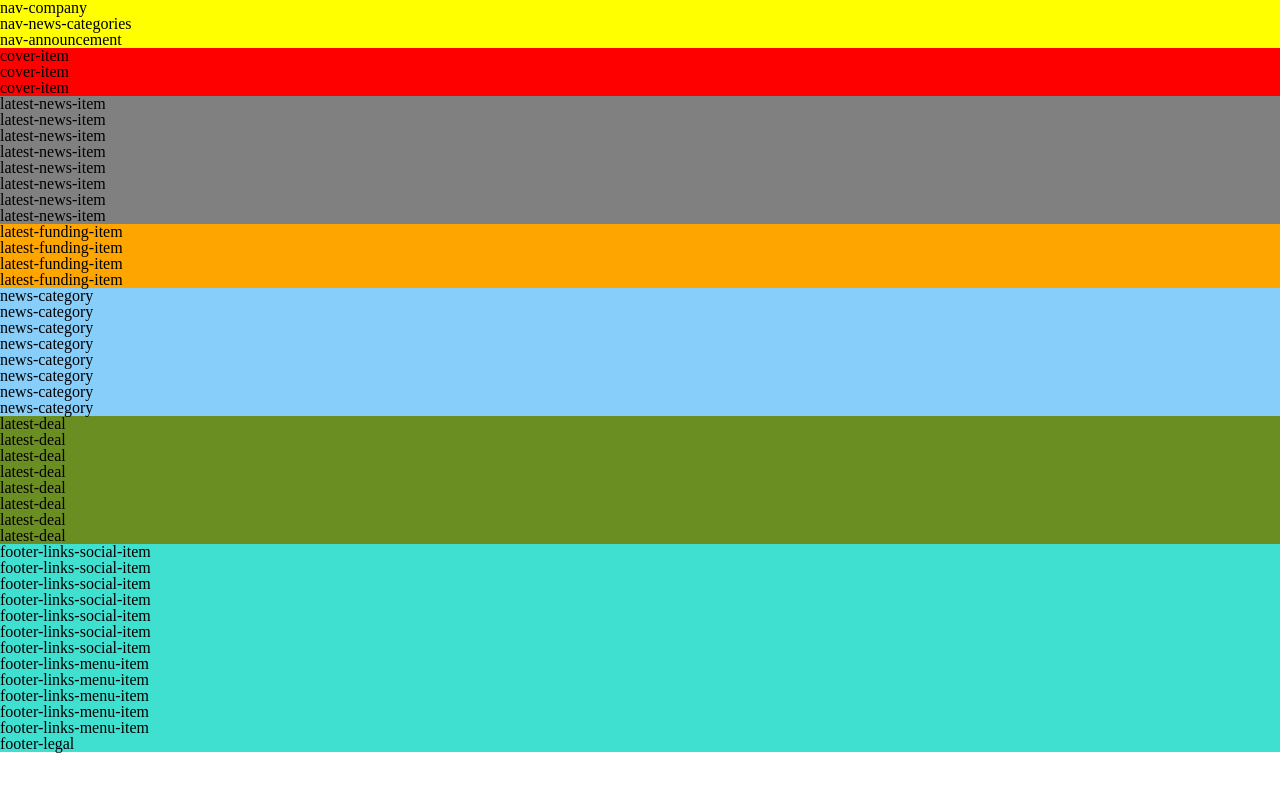
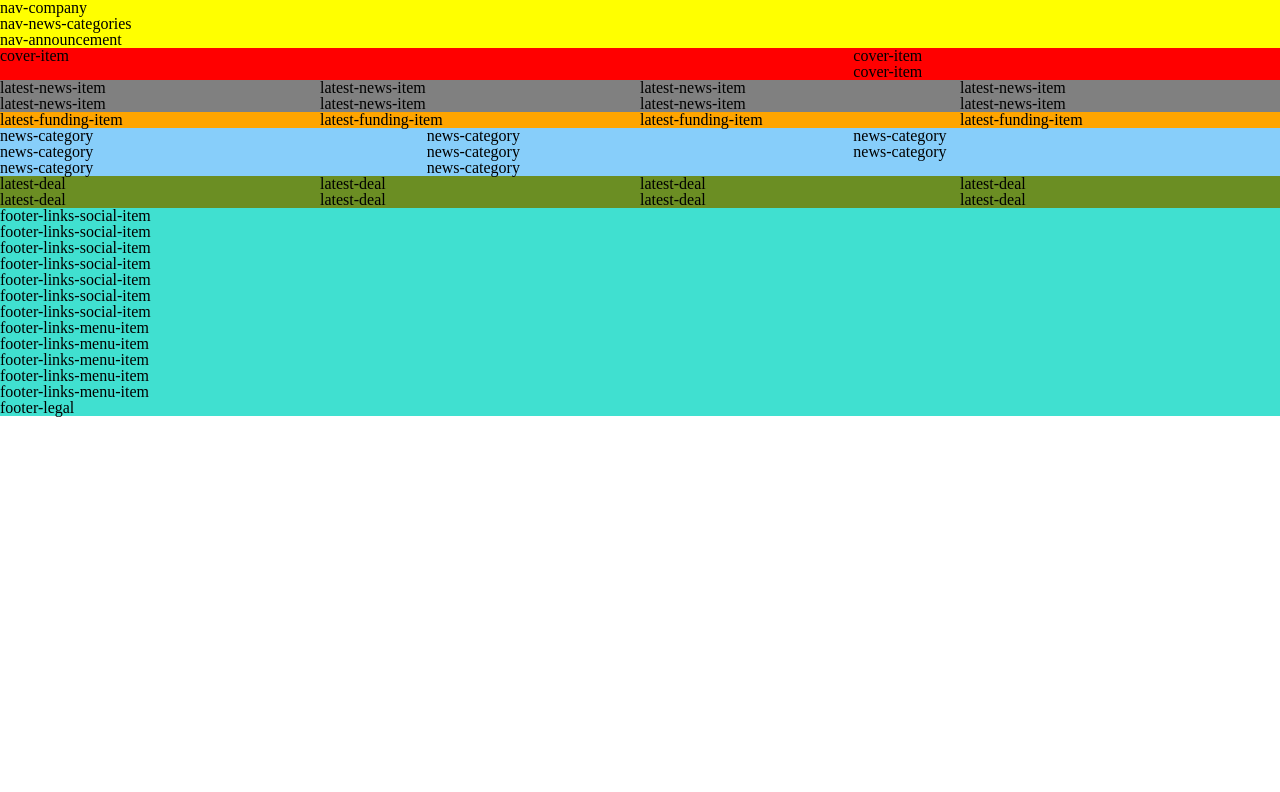
Before and after one commit to AdePrieelle/the-next-web-clone, a plain HTML site: page index.html in a window 1280 px wide. Drawn offline with Linux system fonts and the light colour scheme.

Commit message:
Add grid layout and media queries for main section

```diff
--- a/assets/stylesheets/main.css
+++ b/assets/stylesheets/main.css
@@ -15,29 +15,106 @@ html {
 /* Cover */
 
 .cover {
+	display: grid;
+	grid-template-columns: 1fr;
+	grid-template-rows: 1fr 1fr;
 	background-color: red;
+}
+
+@media screen and (min-width: 768px) {
+	.cover {
+		grid-template-columns: 2fr 1fr;
+	}
+
+	.cover-item-big {
+		grid-row: 1 / -1;
+	}
 }
 
 /* Latest-news */
 
 .latest-news {
+	display: grid;
+	grid-template-columns: 1fr;
 	background-color: grey;
+}
+
+@media screen and (min-width: 768px) {
+	.latest-news {
+		grid-template-columns: repeat(3, 1fr);
+	}
+}
+
+@media screen and (min-width: 1024px) {
+	.latest-news {
+		grid-template-columns: repeat(4, 1fr);
+	}
 }
 
 /* Latest-funding */
 .latest-funding {
+	display: grid;
+	grid-template-columns: 1fr;
 	background-color: orange;
+}
+
+.latest-funding-item-last {
+	display: none;
+}
+
+@media screen and (min-width: 768px) {
+	.latest-funding {
+		grid-template-columns: repeat(3, 1fr);
+	}
+}
+
+@media screen and (min-width: 1024px) {
+	.latest-funding {
+		grid-template-columns: repeat(4, 1fr);
+	}
+
+	.latest-funding-item-last {
+		display: block;
+	}
 }
 
 /* News-categories */
 
 .news-categories {
+	display: grid;
+	grid-template-columns: 1fr;
 	background-color: lightskyblue;
+}
+
+@media screen and (min-width: 768px) {
+	.news-categories {
+		grid-template-columns: repeat(2, 1fr);
+	}
+}
+
+@media screen and (min-width: 1024px) {
+	.news-categories {
+		grid-template-columns: repeat(3, 1fr);
+	}
 }
 
 /* Latest-deals */
 .latest-deals {
+	display: grid;
+	grid-template-columns: 1fr;
 	background-color: olivedrab;
+}
+
+@media screen and (min-width: 768px) {
+	.latest-deals {
+		grid-template-columns: repeat(3, 1fr);
+	}
+}
+
+@media screen and (min-width: 1024px) {
+	.latest-deals {
+		grid-template-columns: repeat(4, 1fr);
+	}
 }
 
 /* Main-footer */
--- a/index.html
+++ b/index.html
@@ -39,7 +39,7 @@
         <div class="latest-funding-item">latest-funding-item</div>
         <div class="latest-funding-item">latest-funding-item</div>
         <div class="latest-funding-item">latest-funding-item</div>
-        <div class="latest-funding-item">latest-funding-item</div>
+        <div class="latest-funding-item latest-funding-item-last">latest-funding-item</div>
       </section>
 
       <section class="news-categories">
```
